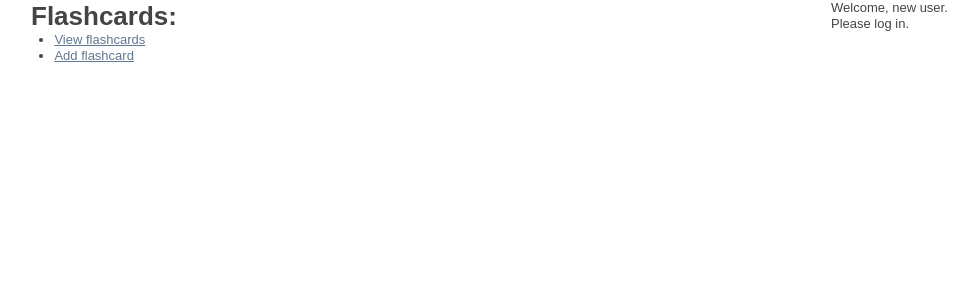
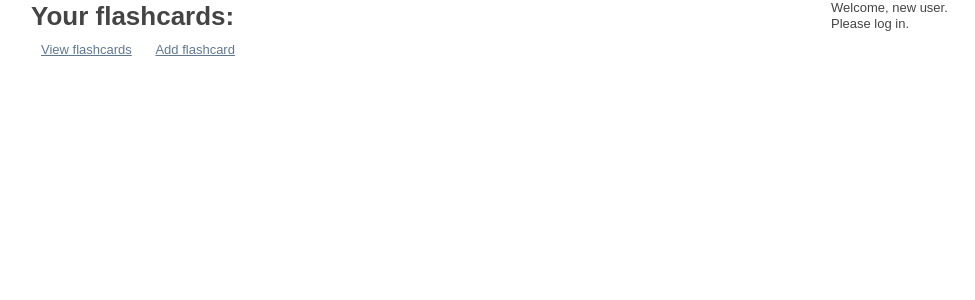
Before and after one commit to kennym/django-flashcard, a Django app: template templates/list_flashcards.html in a window 1280 px wide. Shown: the top 300 px of the page, without its empty margins (139-1114 px from the left). Run offline with Django 3.2, Linux system fonts and the light colour scheme; the template is opened without the code that fills it, so the values that code supplies are empty; some libraries are stand-ins or nearby versions.

Commit message:
add main_menu and <title> description for every template

```diff
--- a/media/css/style.css
+++ b/media/css/style.css
@@ -221,6 +221,20 @@ h2 {
     border: 1px dashed;
 }
 
+/*
+ * The main menu on the top of the page.
+ */
+#main_menu {
+    margin: 10px;
+}
+
+#main_menu li {
+    display: inline;
+    list-style-type: none;
+    padding-right: 20px;
+}
+
+
 
 /*
  * Media queries for responsive design
--- a/templates/base.html
+++ b/templates/base.html
@@ -53,17 +53,13 @@
           <p>Welcome, new user. Please log in.</p>
         {% endif %}
       </div>
-    </header>
 
       <div class="clear"></div>
 
-    <div id="main" class="container_12">
-      <div class="card_container grid_8">
-      {% block content %}
-      {% endblock %}
-      </div>
-      <div class="sidebar grid_4">
-        <ul>
+      <div class="container_12">
+        <div class="grid_12">
+          {% block menu %}
+          <ul id="main_menu">
             <li>
             <a href="{% url dvoc.views.list_flashcards %}">View flashcards</a>
             </li>
@@ -71,6 +67,17 @@
             <a href="{% url dvoc.views.create_flashcard %}">Add flashcard</a>
             </li>
           </ul>
+          {% endblock %}
+        </div>
+      </div>
+    </header>
+
+    <div class="clear"></div>
+
+    <div id="main" class="container_12">
+      <div class="card_container grid_12">
+      {% block content %}
+      {% endblock %}
       </div>
     </div>
 
--- a/templates/create_flashcard.html
+++ b/templates/create_flashcard.html
@@ -1,4 +1,8 @@
 {% extends "base.html" %}
+
+    {% block title %}
+      Add a flashcard
+    {% endblock %}
 
     {% block header %}
       <h1>Create a new flashcard</h1>
--- a/templates/delete_flashcard.html
+++ b/templates/delete_flashcard.html
@@ -1,4 +1,8 @@
 {% extends "base.html" %}
+
+    {% block title %}
+      Delete flashcard.
+    {% endblock %}
 
     {% block header %}
       <h1>The flashcard has been deleted.</h1>
--- a/templates/edit_flashcard.html
+++ b/templates/edit_flashcard.html
@@ -1,4 +1,8 @@
 {% extends "base.html" %}
+
+    {% block title %}
+      Edit flashcard
+    {% endblock %}
 
     {% block header %}
        <h1>Edit the flashcard.</h1>
--- a/templates/list_flashcards.html
+++ b/templates/list_flashcards.html
@@ -1,12 +1,16 @@
 {% extends "base.html" %}
 
+    {% block title %}
+      Flashcard list
+    {% endblock %}
+
     {% block header %}
-      <h1>Flashcards:</h1>
+      <h1>Your flashcards:</h1>
     {% endblock %}
 
     {% block content %}
           {% for flashcard in flashcard_list %}
-            <div class="front_view grid_7">
+            <div class="front_view grid_11">
               <h2>
                 <a href="{{ flashcard.get_absolute_url }}">{{ flashcard.front }}</a>
               </h2>
--- a/templates/show_details.html
+++ b/templates/show_details.html
@@ -1,4 +1,8 @@
 {% extends "base.html" %}
+
+    {% block title %}
+      Flashcard "{{object_detail.front}}"
+    {% endblock %}
 
     {% block header %}
       <h1>Flashcard #{{ object_id }}:</h1>
--- a/views.py
+++ b/views.py
@@ -5,7 +5,6 @@ from django.views.decorators.csrf import csrf_protect
 from django.template import RequestContext
 
 from dvoc.models import FlashCard, FlashCardForm
-
 
 @login_required
 def list_flashcards(request, template_name='list_flashcards.html'):
```
Also changed, not shown: templates/memorize/next.html (added, +10 -0 lines). Lines whose indentation alone changed are shown as unchanged.
